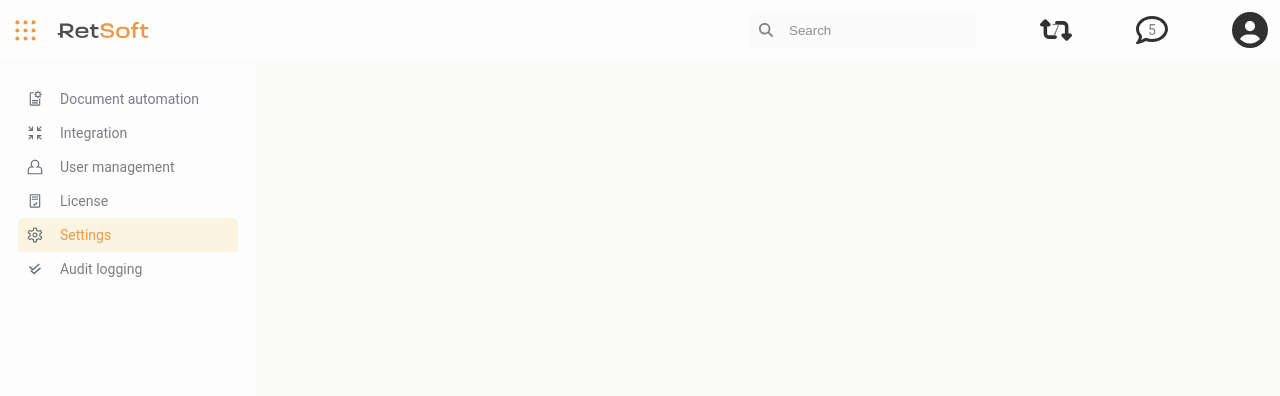
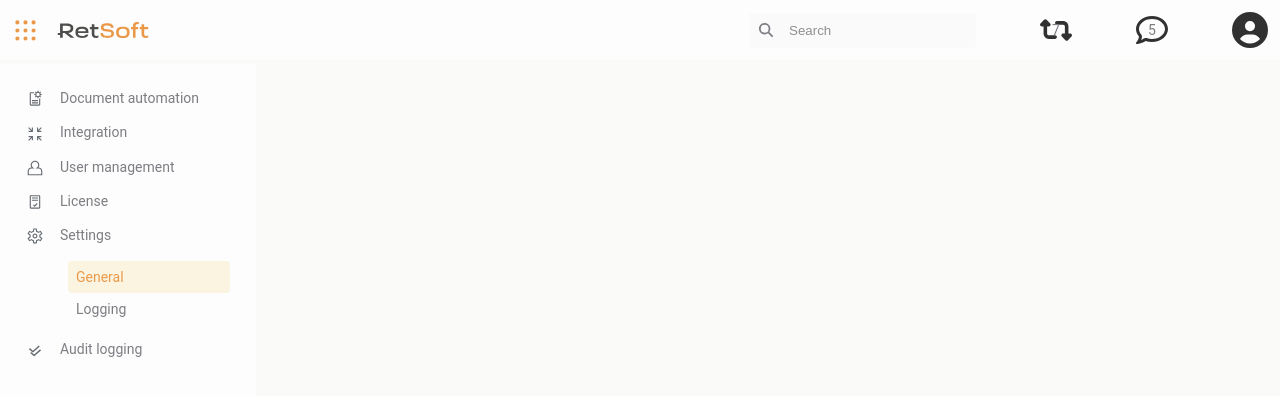
Before and after one commit to anilukin/verstka, a Next.js app: page /page3 in a window 1280 px wide. Shown: the top 396 px of the page. Built offline with nearby package versions, Linux system fonts and the light colour scheme.

Commit message:
add subCategories

```diff
--- a/src/app/SideMenu/SideMenuCard.js
+++ b/src/app/SideMenu/SideMenuCard.js
@@ -4,11 +4,21 @@ import cn from 'classnames';
 export default function SideMenuCard ({ item }) {
     const {image, title, isActive} = item;
     const cardMenuClasses = cn("sidemenu_card", { "sidemenu_card_checked": isActive });
+    const showSubCategories = (subCat) => {
+        return subCat.map((cat) => {
+            const {title, isActive} = cat;
+            const subCatClasses = cn("sidemenu_subcategory", { "sidemenu_subcategory_checked": isActive });
+            return <p key={cat.id} className={subCatClasses}>{title}</p>
+        });
+    }
 
     return(
-    <li className={cardMenuClasses}>
-        <Image src={image} alt={title + " icon"} width={18} height={18} />
-        <p>{title}</p>
-    </li>
+        <>
+            <li className={cardMenuClasses}>
+                <Image src={image} alt={title + " icon"} width={18} height={18} />
+                {title}
+            </li>
+            {item.subCategories ? <div className="sidemenu_subcategories_container">{showSubCategories(item.subCategories)}</div> : null}
+        </>
     );
 };
--- a/src/app/SideMenu/sideMenu.css
+++ b/src/app/SideMenu/sideMenu.css
@@ -7,20 +7,26 @@
     padding: 18px;
 }
 
-.sidemenu_card {
-    display: flex;
-    gap: 16px;
+.sidemenu_card, .sidemenu_subcategory {
     padding: 8px;
-    align-items: center;
     cursor: pointer;
 }
 
-.sidemenu_card:hover {
+.sidemenu_card > img {
+    margin-right: 16px;
+    vertical-align: middle;
+}
+
+.sidemenu_card:hover, .sidemenu_subcategory:hover {
     background-color: #FAFAF9;
 }
 
-.sidemenu_card_checked {
+.sidemenu_card_checked, .sidemenu_subcategory_checked {
     background-color: #FBF3DC;
     color: #E8821D;
     border-radius: 4px;
 }
+.sidemenu_subcategories_container{
+    padding: 8px;
+    margin-left: 42px;
+}
--- a/src/app/page3/page.js
+++ b/src/app/page3/page.js
@@ -18,7 +18,7 @@ export default function Page3() {
     {image: sidemenuIntegration, title: 'Integration', isActive: false},
     {image: sidemenuUser, title: 'User management', isActive: false},
     {image: sidemenuLicense, title: 'License', isActive: false},
-    {image: sidemenuSettings, title: 'Settings', isActive: true},
+    {image: sidemenuSettings, title: 'Settings', isActive: false, subCategories: [{ title: 'General', isActive: true }, { title: 'Logging', isActive: false }]},
     {image: sidemenuAudit, title: 'Audit logging', isActive: false},
   ];
   return (
```
